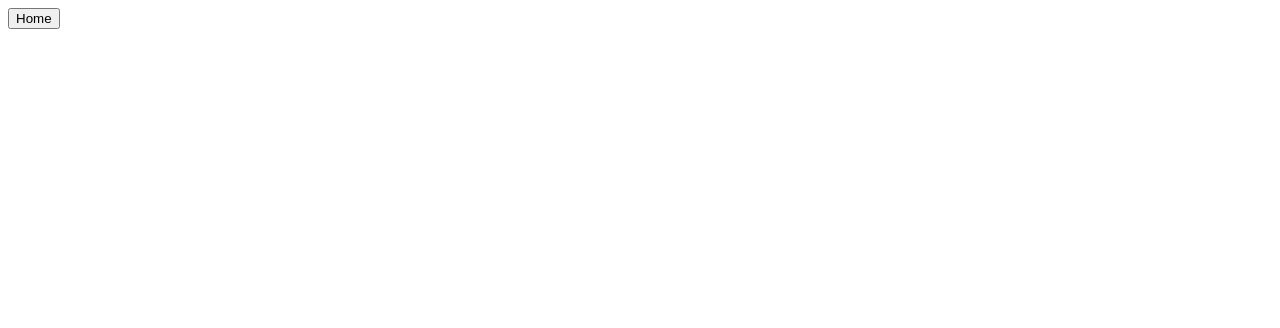
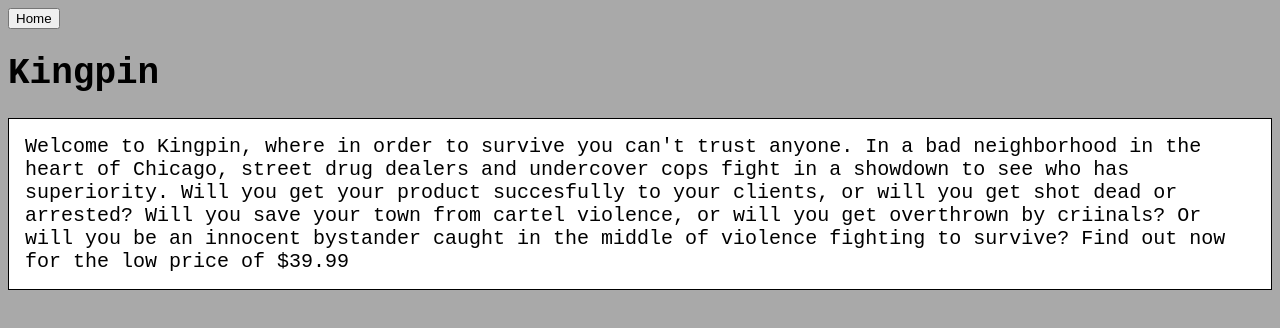
Before and after one commit to somerandomviolinkid/fundotzip.github.io, a plain HTML site: page games/kingpin.html in a window 1280 px wide. Drawn offline with Linux system fonts and the light colour scheme.

Commit message:
Add files via upload

```diff
--- a/games/kingpin.html
+++ b/games/kingpin.html
@@ -1,10 +1,19 @@
 <!DOCTYPE html>
 <html>
 
-<head></head>
+<head>
+    <link rel="stylesheet" href="../stylesheet.css">
+    <title>Kingpin</title>
+</head>
 
 <body>
     <button onclick="document.location='../index.html'">Home</button>
+    <h1>Kingpin</h1>
+    <p class="gameDesc">Welcome to Kingpin, where in order to survive you can't trust anyone. In a bad neighborhood in
+        the heart of Chicago, street drug dealers and undercover cops fight in a showdown to see who has superiority.
+        Will you get your product succesfully to your clients, or will you get shot dead or arrested? Will you save your
+        town from cartel violence, or will you get overthrown by criinals? Or will you be an innocent bystander caught in
+        the middle of violence fighting to survive? Find out now for the low price of $39.99</p>
 </body>
 
 </html>
--- a/stylesheet.css
+++ b/stylesheet.css
@@ -80,3 +80,13 @@ p {
 body {
     background-color: darkgray;
 }
+
+.gameDesc {
+    padding: 16px;
+    border-style: solid;
+    border-color: black;
+    border-width: 1px;
+    font-family: 'Courier New', Courier, monospace;
+    font-size: 20px;
+    background-color: white;
+}
```
Also changed, not shown: games/cosmosMarauders.html (+8 -1 lines), index.html (+1 -1 lines).
